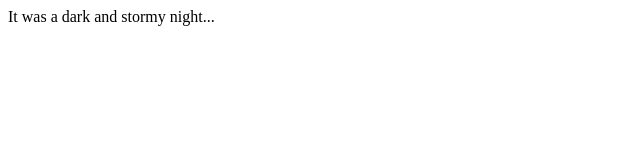
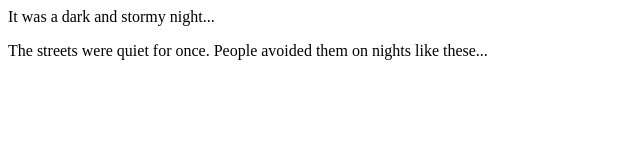
Before and after one commit to jjstonebarger/fireside-story, a plain HTML site: page index.html in a window 1280 px wide. Shown: the whole page, without its empty margins (0-640 px from the left). Drawn offline with Linux system fonts and the light colour scheme.

Commit message:
More stuff

```diff
--- a/index.html
+++ b/index.html
@@ -1,5 +1,6 @@
 <html>
   <body>
     <p>It was a dark and stormy night...</p>
+    <p>The streets were quiet for once. People avoided them on nights like these...</p>
   </body>
 </html>
```
